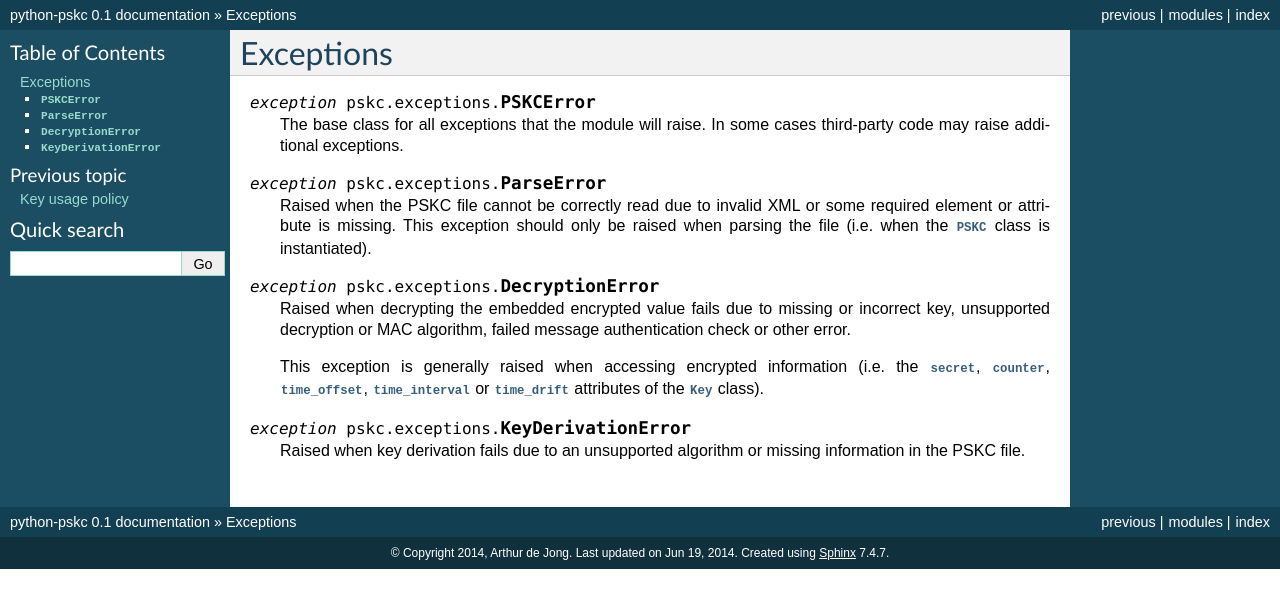
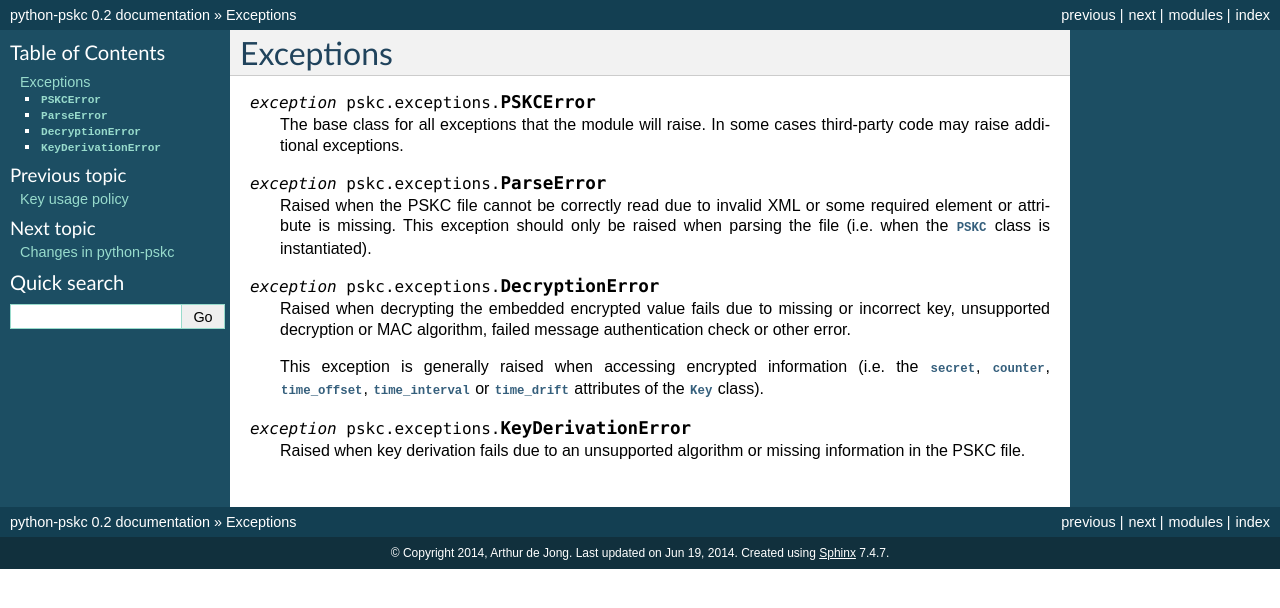
Before and after one commit to arthurdejong/python-pskc, a Sphinx documentation site: the page built from docs/exceptions.rst, in a window 1280 px wide. Shown: the top 608 px of the page. Built offline with Sphinx 7.4.7, drawn with Linux system fonts in a browser that asks for light colours.

Commit message:
Get files ready for 0.2 release

```diff
--- /dev/null
+++ b/docs/changes.rst
@@ -0,0 +1,4 @@
+Changes in python-pskc
+======================
+
+.. include:: ../NEWS
--- a/docs/index.rst
+++ b/docs/index.rst
@@ -6,13 +6,14 @@ Contents
 --------
 
 .. toctree::
-   :maxdepth: 2
+   :maxdepth: 1
 
    usage
    encryption
    mac
    policy
    exceptions
+   changes
 
 
 Security considerations
--- a/docs/usage.rst
+++ b/docs/usage.rst
@@ -34,7 +34,8 @@ Importing data from a PSKC file can be done by instantiating a
 
       The PSKC format version used. Only version ``1.0`` is currently
       specified in
-      `RFC 6030 <https://tools.ietf.org/html/rfc6030#section-1.2>`__.
+      `RFC 6030 <https://tools.ietf.org/html/rfc6030#section-1.2>`__
+      and supported.
 
    .. attribute:: id
 
--- a/pskc/__init__.py
+++ b/pskc/__init__.py
@@ -47,7 +47,7 @@ __all__ = ['PSKC', '__version__']
 
 
 # the version number of the library
-__version__ = '0.1'
+__version__ = '0.2'
 
 
 class PSKC(object):
--- a/setup.py
+++ b/setup.py
@@ -51,7 +51,9 @@ setup(
         'Programming Language :: Python :: 2',
         'Programming Language :: Python :: 2.6',
         'Programming Language :: Python :: 2.7',
+        'Topic :: Security :: Cryptography',
         'Topic :: Software Development :: Libraries :: Python Modules',
+        'Topic :: Text Processing :: Markup :: XML',
     ],
     packages=find_packages(),
     install_requires=['pycrypto', 'python-dateutil'],
```
Also changed, not shown: 2 other files.
